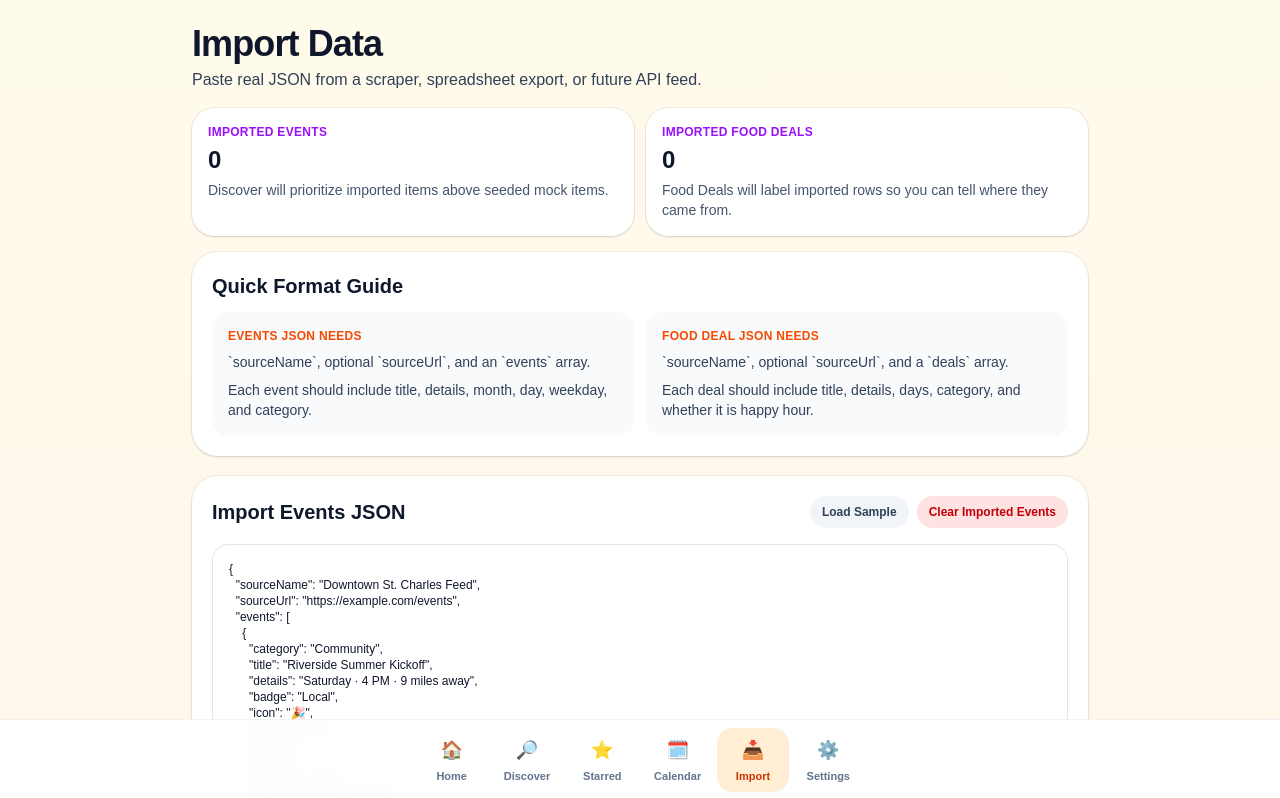
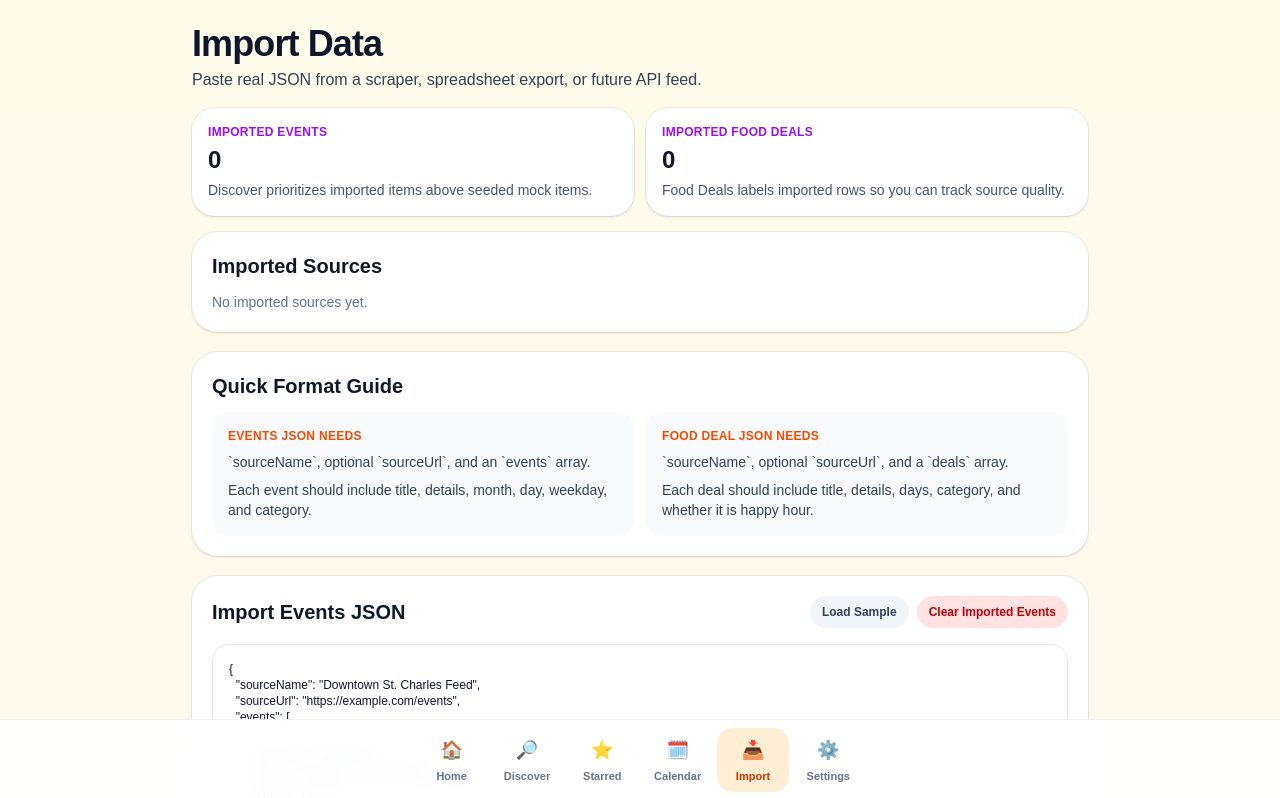
Before and after one commit to WallaceAIBot/good-times-calendar, a Next.js app: page /import in a window 1280 px wide. Shown: the top 798 px of the page. Built offline with nearby package versions, Linux system fonts and the light colour scheme.

Commit message:
add import history and source management

```diff
--- a/app/events-context.tsx
+++ b/app/events-context.tsx
@@ -114,6 +114,15 @@ type ImportFoodDealsPayload = {
   }>;
 };
 
+type ImportedSourceSummary = {
+  sourceName: string;
+  sourceUrl?: string;
+  sourceType: "events" | "food" | "mixed";
+  eventCount: number;
+  foodDealCount: number;
+  lastUpdated: string;
+};
+
 type EventsContextType = {
   events: EventItem[];
   foodDeals: FoodDealItem[];
@@ -131,6 +140,7 @@ type EventsContextType = {
   upcomingBirthdays: BirthdayItem[];
   importedEventsCount: number;
   importedFoodDealsCount: number;
+  importedSources: ImportedSourceSummary[];
   toggleSaved: (id: number) => void;
   toggleCalendar: (id: number) => void;
   toggleFoodDealCalendar: (id: number) => void;
@@ -167,15 +177,16 @@ type EventsContextType = {
   importFoodDealsFromJson: (payload: ImportFoodDealsPayload) => void;
   clearImportedEvents: () => void;
   clearImportedFoodDeals: () => void;
+  clearImportedSource: (sourceName: string) => void;
 };
 
-const EVENTS_KEY = "good-times-calendar-events-v7";
-const FOOD_DEALS_KEY = "good-times-calendar-food-deals-v7";
-const BIRTHDAYS_KEY = "good-times-calendar-birthdays-v7";
-const MANUAL_ITEMS_KEY = "good-times-calendar-manual-items-v7";
-const HAPPY_HOUR_KEY = "good-times-calendar-happy-hour-v7";
-const FILTERS_KEY = "good-times-calendar-filters-v7";
-const SETTINGS_KEY = "good-times-calendar-settings-v7";
+const EVENTS_KEY = "good-times-calendar-events-v8";
+const FOOD_DEALS_KEY = "good-times-calendar-food-deals-v8";
+const BIRTHDAYS_KEY = "good-times-calendar-birthdays-v8";
+const MANUAL_ITEMS_KEY = "good-times-calendar-manual-items-v8";
+const HAPPY_HOUR_KEY = "good-times-calendar-happy-hour-v8";
+const FILTERS_KEY = "good-times-calendar-filters-v8";
+const SETTINGS_KEY = "good-times-calendar-settings-v8";
 
 const initialFilters: CalendarFilters = {
   birthdays: true,
@@ -564,12 +575,43 @@ export function EventsProvider({ children }: { children: React.ReactNode }) {
   };
 
   const clearImportedFoodDeals = () => {
+    const importedDealIds = new Set(
+      foodDeals
+        .filter((deal) => deal.sourceType === "imported")
+        .map((deal) => deal.id)
+    );
+
     setFoodDeals((prev) => prev.filter((deal) => deal.sourceType !== "imported"));
     setFoodDealCalendarSelections((prev) =>
-      prev.filter((selection) => {
-        const matchingDeal = foodDeals.find((deal) => deal.id === selection.dealId);
-        return matchingDeal ? matchingDeal.sourceType !== "imported" : true;
-      })
+      prev.filter((selection) => !importedDealIds.has(selection.dealId))
+    );
+  };
+
+  const clearImportedSource = (sourceName: string) => {
+    const importedDealIds = new Set(
+      foodDeals
+        .filter(
+          (deal) => deal.sourceType === "imported" && deal.sourceName === sourceName
+        )
+        .map((deal) => deal.id)
+    );
+
+    setEvents((prev) =>
+      prev.filter(
+        (event) =>
+          !(event.sourceType === "imported" && event.sourceName === sourceName)
+      )
+    );
+
+    setFoodDeals((prev) =>
+      prev.filter(
+        (deal) =>
+          !(deal.sourceType === "imported" && deal.sourceName === sourceName)
+      )
+    );
+
+    setFoodDealCalendarSelections((prev) =>
+      prev.filter((selection) => !importedDealIds.has(selection.dealId))
     );
   };
 
@@ -587,6 +629,68 @@ export function EventsProvider({ children }: { children: React.ReactNode }) {
     () => foodDeals.filter((deal) => deal.sourceType === "imported").length,
     [foodDeals]
   );
+
+  const importedSources = useMemo<ImportedSourceSummary[]>(() => {
+    const map = new Map<string, ImportedSourceSummary>();
+
+    events
+      .filter((event) => event.sourceType === "imported")
+      .forEach((event) => {
+        const existing = map.get(event.sourceName);
+        if (existing) {
+          existing.eventCount += 1;
+          if (event.lastUpdated > existing.lastUpdated) {
+            existing.lastUpdated = event.lastUpdated;
+          }
+          if (!existing.sourceUrl && event.sourceUrl) {
+            existing.sourceUrl = event.sourceUrl;
+          }
+          if (existing.sourceType === "food") {
+            existing.sourceType = "mixed";
+          }
+        } else {
+          map.set(event.sourceName, {
+            sourceName: event.sourceName,
+            sourceUrl: event.sourceUrl ?? "",
+            sourceType: "events",
+            eventCount: 1,
+            foodDealCount: 0,
+            lastUpdated: event.lastUpdated,
+          });
+        }
+      });
+
+    foodDeals
+      .filter((deal) => deal.sourceType === "imported")
+      .forEach((deal) => {
+        const existing = map.get(deal.sourceName);
+        if (existing) {
+          existing.foodDealCount += 1;
+          if (deal.lastUpdated > existing.lastUpdated) {
+            existing.lastUpdated = deal.lastUpdated;
+          }
+          if (!existing.sourceUrl && deal.sourceUrl) {
+            existing.sourceUrl = deal.sourceUrl;
+          }
+          if (existing.sourceType === "events") {
+            existing.sourceType = "mixed";
+          }
+        } else {
+          map.set(deal.sourceName, {
+            sourceName: deal.sourceName,
+            sourceUrl: deal.sourceUrl ?? "",
+            sourceType: "food",
+            eventCount: 0,
+            foodDealCount: 1,
+            lastUpdated: deal.lastUpdated,
+          });
+        }
+      });
+
+    return Array.from(map.values()).sort((a, b) =>
+      b.lastUpdated.localeCompare(a.lastUpdated)
+    );
+  }, [events, foodDeals]);
 
   const calendarCount = useMemo(
     () =>
@@ -636,6 +740,7 @@ export function EventsProvider({ children }: { children: React.ReactNode }) {
         upcomingBirthdays,
         importedEventsCount,
         importedFoodDealsCount,
+        importedSources,
         toggleSaved,
         toggleCalendar,
         toggleFoodDealCalendar,
@@ -653,6 +758,7 @@ export function EventsProvider({ children }: { children: React.ReactNode }) {
         importFoodDealsFromJson,
         clearImportedEvents,
         clearImportedFoodDeals,
+        clearImportedSource,
       }}
     >
       {children}
--- a/app/import/page.tsx
+++ b/app/import/page.tsx
@@ -67,10 +67,12 @@ export default function ImportPage() {
   const {
     importedEventsCount,
     importedFoodDealsCount,
+    importedSources,
     importEventsFromJson,
     importFoodDealsFromJson,
     clearImportedEvents,
     clearImportedFoodDeals,
+    clearImportedSource,
   } = useEvents();
 
   const [eventsJson, setEventsJson] = useState(sampleEventsJson);
@@ -133,25 +135,19 @@ export default function ImportPage() {
 
   const handleClearImportedEvents = () => {
     clearImportedEvents();
-    setEventsStatus("Cleared imported events.");
+    setEventsStatus("Cleared all imported events.");
     setEventsStatusType("idle");
   };
 
   const handleClearImportedDeals = () => {
     clearImportedFoodDeals();
-    setDealsStatus("Cleared imported food deals.");
+    setDealsStatus("Cleared all imported food deals.");
     setDealsStatusType("idle");
   };
 
   const statusClass = (type: StatusType) => {
-    if (type === "success") {
-      return "text-green-700";
-    }
-
-    if (type === "error") {
-      return "text-red-700";
-    }
-
+    if (type === "success") return "text-green-700";
+    if (type === "error") return "text-red-700";
     return "text-slate-600";
   };
 
@@ -174,7 +170,7 @@ export default function ImportPage() {
             </p>
             <p className="mt-1 text-2xl font-extrabold">{importedEventsCount}</p>
             <p className="mt-1 text-sm text-slate-600">
-              Discover will prioritize imported items above seeded mock items.
+              Discover prioritizes imported items above seeded mock items.
             </p>
           </div>
 
@@ -184,9 +180,60 @@ export default function ImportPage() {
             </p>
             <p className="mt-1 text-2xl font-extrabold">{importedFoodDealsCount}</p>
             <p className="mt-1 text-sm text-slate-600">
-              Food Deals will label imported rows so you can tell where they came from.
+              Food Deals labels imported rows so you can track source quality.
             </p>
           </div>
+        </div>
+
+        <div className="mb-5 rounded-[1.6rem] bg-white p-5 shadow-sm ring-1 ring-black/5">
+          <h2 className="text-xl font-bold">Imported Sources</h2>
+
+          {importedSources.length === 0 ? (
+            <p className="mt-3 text-sm text-slate-500">
+              No imported sources yet.
+            </p>
+          ) : (
+            <div className="mt-3 space-y-3">
+              {importedSources.map((source) => (
+                <div
+                  key={source.sourceName}
+                  className="rounded-2xl bg-slate-50 p-4 ring-1 ring-black/5"
+                >
+                  <div className="flex flex-wrap items-start justify-between gap-3">
+                    <div className="min-w-0 flex-1">
+                      <div className="flex flex-wrap items-center gap-2">
+                        <h3 className="text-base font-extrabold text-slate-900">
+                          {source.sourceName}
+                        </h3>
+                        <span className="rounded-full bg-purple-100 px-2 py-0.5 text-[10px] font-bold uppercase tracking-wide text-purple-700">
+                          {source.sourceType}
+                        </span>
+                      </div>
+
+                      <p className="mt-1 text-sm text-slate-700">
+                        Events: {source.eventCount} · Food Deals: {source.foodDealCount}
+                      </p>
+                      <p className="mt-1 text-sm text-slate-600">
+                        Last Updated: {source.lastUpdated}
+                      </p>
+                      {source.sourceUrl ? (
+                        <p className="mt-1 truncate text-xs text-slate-500">
+                          {source.sourceUrl}
+                        </p>
+                      ) : null}
+                    </div>
+
+                    <button
+                      onClick={() => clearImportedSource(source.sourceName)}
+                      className="rounded-full bg-red-100 px-3 py-2 text-xs font-bold text-red-700"
+                    >
+                      Clear Source
+                    </button>
+                  </div>
+                </div>
+              ))}
+            </div>
+          )}
         </div>
 
         <div className="mb-5 rounded-[1.6rem] bg-white p-5 shadow-sm ring-1 ring-black/5">
@@ -314,7 +361,7 @@ export default function ImportPage() {
             <div className="mt-3 space-y-2 text-sm text-slate-700">
               <p>• Imported items are labeled so you can spot them easily.</p>
               <p>• Duplicate imports from the same source are filtered as best as possible.</p>
-              <p>• Imported events appear in Discover, and imported deals appear in Food Deals.</p>
+              <p>• You can now clear one imported source without wiping all imported data.</p>
               <p>• Later we can hook a scraper or API output directly into this same JSON format.</p>
             </div>
           </section>
```
